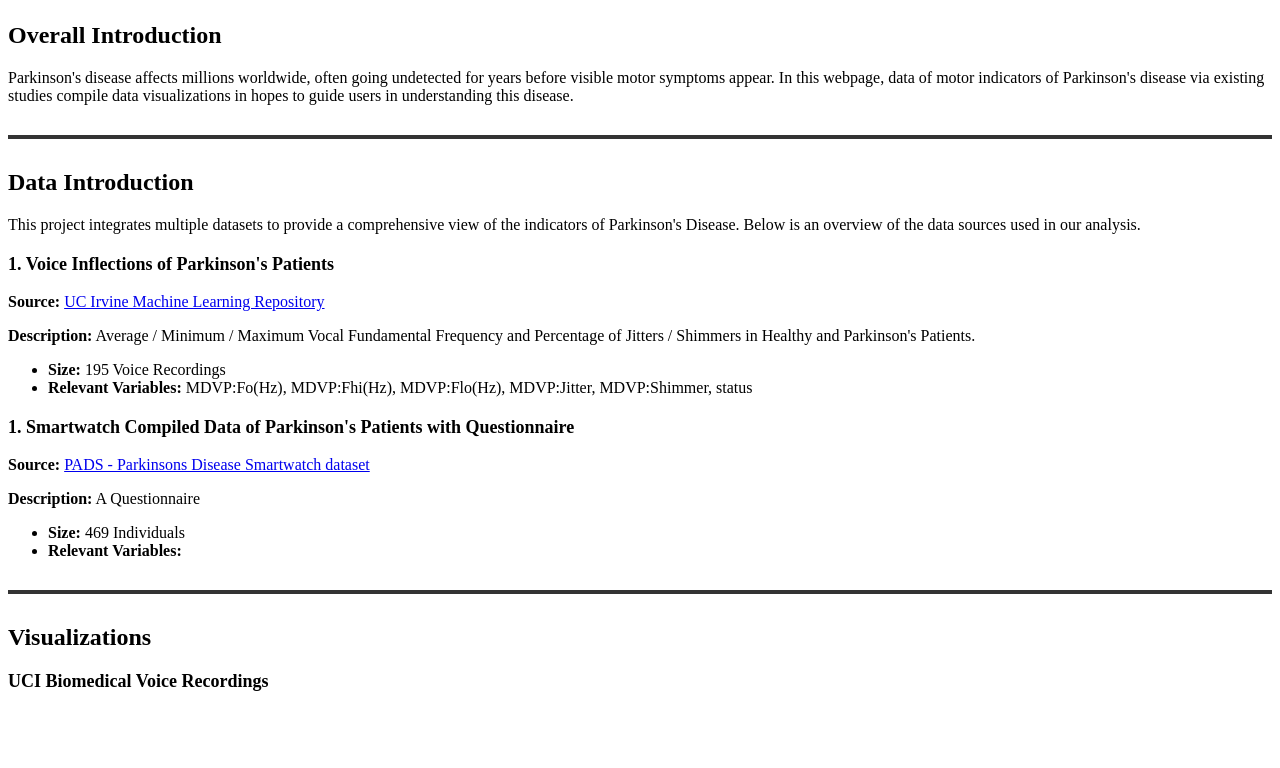
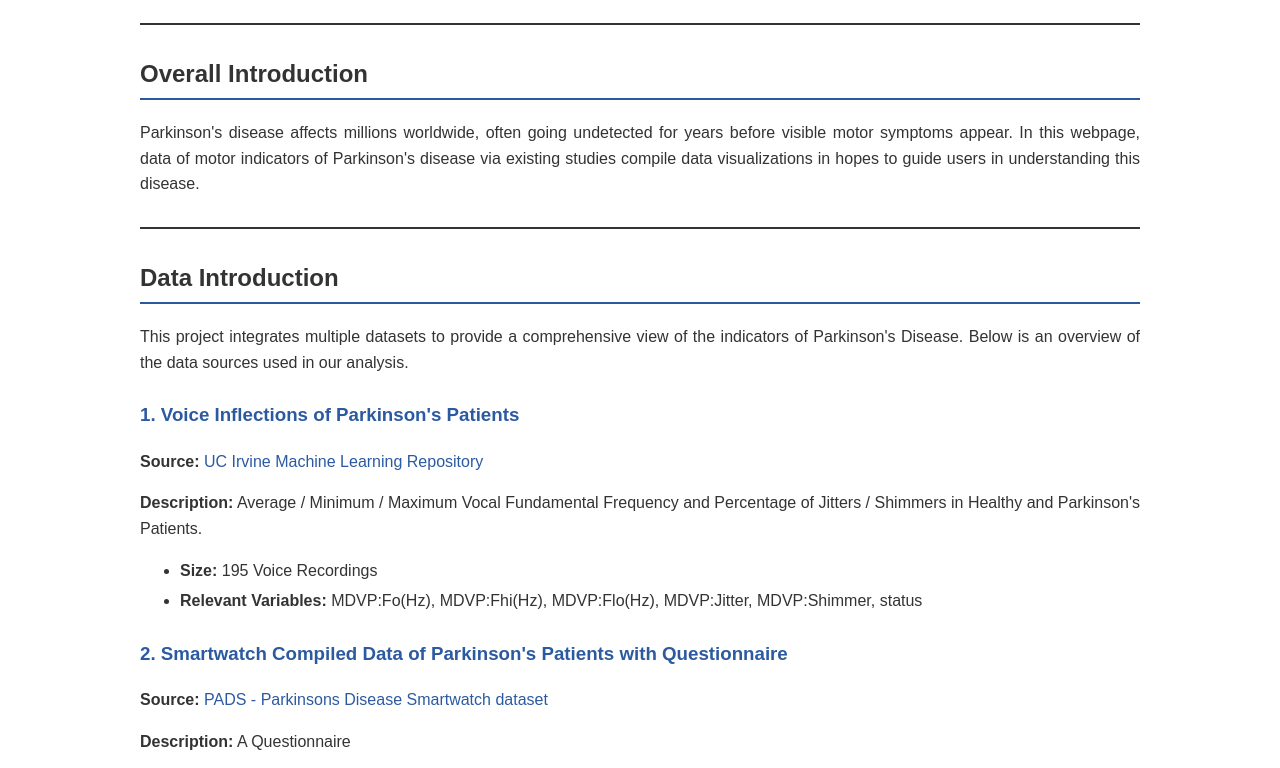
Before and after one commit to alxh1019/ParkinsonsDisease, a plain HTML site: page index.html in a window 1280 px wide. Shown: the part 100-868 px from the top of the page. Drawn offline with Linux system fonts and the light colour scheme; a script that the page names is missing.

Commit message:
Format for webpage implemented

```diff
--- a/index.html
+++ b/index.html
@@ -3,38 +3,100 @@
 <head>
     <meta charset="UTF-8">
     <meta name="viewport" content="width=device-width, initial-scale=1.0">
-    <title>Parkinson's Visualizations</title>
-    <link rel="stylesheet" href="style.css">
+    <title>Parkinson's Visualization Webpage</title>
+    <style>
+        body {
+            font-family: Arial, sans-serif;
+            line-height: 1.6;
+            max-width: 1000px;
+            margin: 0 auto;
+            padding: 20px;
+            color: #333;
+        }
+
+        h1 {
+            color: #2c5aa0;
+            text-align: center;
+            margin-bottom: 30px;
+        }
+
+        h2 {
+            color: #333;
+            border-bottom: 2px solid #2c5aa0;
+            padding-bottom: 5px;
+            margin-top: 30px;
+        }
+
+        h3 {
+            color: #2c5aa0;
+            margin-top: 25px;
+        }
+
+        p {
+            margin-bottom: 15px;
+            text-align: justify;
+        }
+
+        ul {
+            margin-bottom: 15px;
+        }
+
+        li {
+            margin-bottom: 5px;
+        }
+
+        a {
+            color: #2c5aa0;
+            text-decoration: none;
+        }
+
+        a:hover {
+            text-decoration: underline;
+        }
+
+        hr {
+            border: none;
+            height: 2px;
+            background-color: #333;
+            margin: 30px 0;
+        }
+
+        iframe {
+            display: block;
+            margin: 20px auto;
+            border: 1px solid #ddd;
+            box-shadow: 0 2px 5px rgba(0,0,0,0.1);
+        }
+    </style>
 </head>
 <body>
 
-    <h1 style="color: blue;">Indicators of Parkinson's Disease</h1>
+    <h1>Indicators of Parkinson's Disease</h1>
 
-    <hr style="border: 2px solid #333; margin: 30px 0;">
+    <hr>
 
     <h2>Overall Introduction</h2>
 
-    <p id='main'>
+    <p>
        Parkinson's disease affects millions worldwide, often going undetected for years before visible motor symptoms appear.
         In this webpage, data of motor indicators of Parkinson's disease via existing studies compile data visualizations in hopes to guide users in understanding this disease.
-
     </p>
 
-    <hr style="border: 2px solid #333; margin: 30px 0;">
+    <hr>
 
     <h2>Data Introduction</h2>
 
-    <p id='main'>
+    <p>
         This project integrates multiple datasets to provide a comprehensive view of the indicators of Parkinson's Disease.
         Below is an overview of the data sources used in our analysis.
     </p>
 
-    <h3 style="font-size: 18px; margin-top: 20px;">1. Voice Inflections of Parkinson's Patients</h3>
-    <p id='main'>
+    <h3>1. Voice Inflections of Parkinson's Patients</h3>
+    <p>
         <strong>Source:</strong>
         <a href="https://archive.ics.uci.edu/dataset/174/parkinsons.html" target="_blank">UC Irvine Machine Learning Repository</a>
     </p>
-    <p id='main'>
+    <p>
         <strong>Description:</strong> Average / Minimum / Maximum Vocal Fundamental Frequency and Percentage of Jitters / Shimmers in Healthy and Parkinson's Patients.
     </p>
     <ul>
@@ -42,12 +104,12 @@
         <li><strong>Relevant Variables:</strong> MDVP:Fo(Hz), MDVP:Fhi(Hz), MDVP:Flo(Hz), MDVP:Jitter, MDVP:Shimmer, status</li>
     </ul>
 
-    <h3 style="font-size: 18px; margin-top: 20px;">1. Smartwatch Compiled Data of Parkinson's Patients with Questionnaire</h3>
-    <p id='main'>
+    <h3>2. Smartwatch Compiled Data of Parkinson's Patients with Questionnaire</h3>
+    <p>
         <strong>Source:</strong>
         <a href="https://physionet.org/content/parkinsons-disease-smartwatch/1.0.0/movement/#files-panel.html" target="_blank">PADS - Parkinsons Disease Smartwatch dataset</a>
     </p>
-    <p id='main'>
+    <p>
         <strong>Description:</strong> A Questionnaire
     </p>
     <ul>
@@ -55,35 +117,34 @@
         <li><strong>Relevant Variables:</strong> </li>
     </ul>
 
-    <hr style="border: 2px solid #333; margin: 30px 0;">
+    <hr>
 
     <h2>Visualizations</h2>
 
-    <h3 style="font-size: 18px; margin-top: 20px;">UCI Biomedical Voice Recordings</h3>
+    <h3>UCI Biomedical Voice Recordings</h3>
 
     <iframe
         src="audioRecording.html"
         width="700"
-        height="500"
-        style="border:none;">
+        height="600">
     </iframe>
 
-    <h3 style="font-size: 18px; margin-top: 20px;">PADS Parkinson's Questionnaire</h3>
+    <h3>PADS Parkinson's Questionnaire</h3>
 
     <iframe
         src="questionnaire.html"
         width="700"
-        height="800"
-        style="border:none;">
+        height="600">
     </iframe>
 
-    <hr style="border: 2px solid #333; margin: 30px 0;">
+    <hr>
+
     <h2>References</h2>
-    <p id='main'>
+    <p>
         Little, M. (2007). Parkinsons [Dataset]. UCI Machine Learning Repository.
         <a href="https://doi.org/10.24432/C59C74">https://doi.org/10.24432/C59C74</a>
     </p>
-    <p id='main'>
+    <p>
         Goldberger, A., Amaral, L., Glass, L., Hausdorff, J., Ivanov, P. C., Mark, R., ... & Stanley, H. E. (2000).
         PhysioBank, PhysioToolkit, and PhysioNet: Components of a new research resource for complex physiologic signals.
         Circulation [Online]. 101 (23), pp. e215–e220. RRID:SCR_007345.
```
